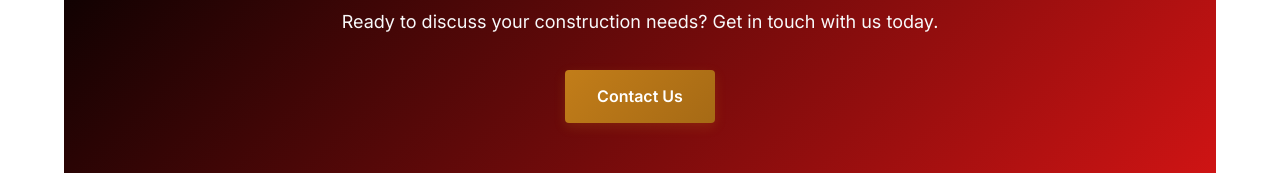
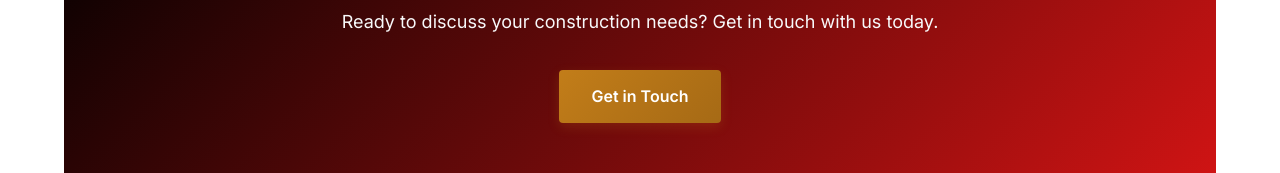
Before and after one commit to Nagazta/construction, a React (Vite) app: page /projects in a window 1280 px wide. Shown: the part 2161-2334 px from the top of the page. Built offline with nearby package versions, Linux system fonts and the light colour scheme; no server answers.

Commit message:
fix: links for deployment

```diff
--- a/src/components/Footer.jsx
+++ b/src/components/Footer.jsx
@@ -1,3 +1,4 @@
+import { Link } from 'react-router-dom';
 import './Footer.css';
 
 function Footer() {
@@ -12,10 +13,10 @@ function Footer() {
           <div className="footer-section">
             <h4>Quick Links</h4>
             <ul>
-              <li><a href="/">Home</a></li>
-              <li><a href="/about">About Us</a></li>
-              <li><a href="/services">Services</a></li>
-              <li><a href="/projects">Past Projects</a></li>
+              <li><Link to="/">Home</Link></li>
+              <li><Link to="/about">About Us</Link></li>
+              <li><Link to="/services">Services</Link></li>
+              <li><Link to="/projects">Past Projects</Link></li>
             </ul>
           </div>
           <div className="footer-section">
--- a/src/pages/Projects.jsx
+++ b/src/pages/Projects.jsx
@@ -1,3 +1,4 @@
+import { Link } from 'react-router-dom';
 import { useState } from 'react';
 import { LocationIcon } from '../components/Icons';
 import './Projects.css';
@@ -391,7 +392,7 @@ function Projects() {
           <div className="projects-cta">
             <h2>Let's Build Your Next Project Together</h2>
             <p>Ready to discuss your construction needs? Get in touch with us today.</p>
-            <a href="/contact" className="btn btn-primary">Contact Us</a>
+            <Link to="/contact" className="btn btn-primary">Get in Touch</Link>
           </div>
         </div>
       </section>
--- a/src/pages/Services.jsx
+++ b/src/pages/Services.jsx
@@ -1,3 +1,4 @@
+import { Link } from 'react-router-dom';
 import { HomeIcon, BuildingIcon, HammerIcon, RulerIcon, BoxIcon, GlassIcon, CameraIcon, RoadIcon, CheckIcon } from '../components/Icons';
 import './Services.css';
 
@@ -148,7 +149,7 @@ function Services() {
           <div className="services-cta">
             <h2>Ready to Start Your Project?</h2>
             <p>Contact us today to discuss your construction needs and get a free consultation.</p>
-            <a href="/contact" className="btn btn-primary">Get in Touch</a>
+            <Link to="/contact" className="btn btn-primary">Get in Touch</Link>
           </div>
         </div>
       </section>
```
